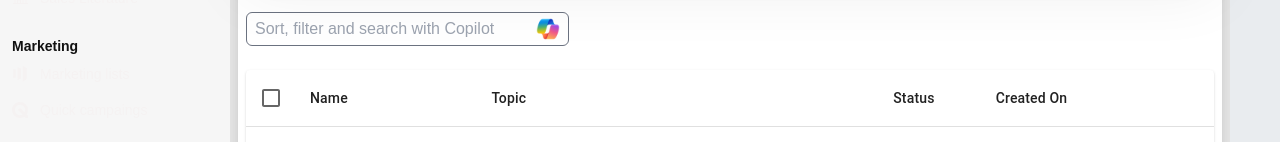
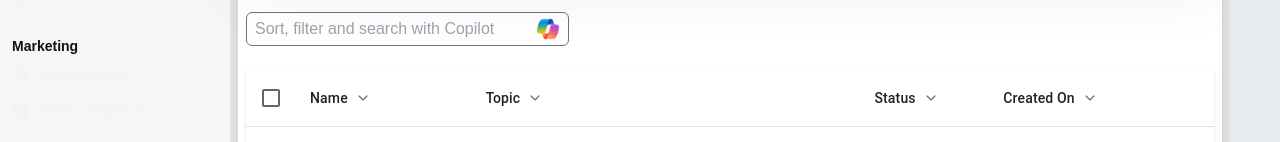
Before and after one commit to mosidrum/worker-gen-test, a Next.js app: page / in a window 1280 px wide. Shown: the part 798-940 px from the top of the page. Built offline with nearby package versions, Linux system fonts and the light colour scheme.

Commit message:
adjust data table

```diff
--- a/src/component/tableView/DataTable.tsx
+++ b/src/component/tableView/DataTable.tsx
@@ -13,6 +13,7 @@ import TablePagination from "@mui/material/TablePagination";
 import { users } from "@/utils";
 import copilot from "../../../public/copilot-icon.png";
 import Image from "next/image";
+import { IoIosArrowDown } from "react-icons/io";
 
 export const DataTable = () => {
   const [selected, setSelected] = useState<string[]>([]);
@@ -88,10 +89,26 @@ export const DataTable = () => {
                     onChange={(e) => handleSelectAllClick(e.target.checked)}
                   />
                 </TableCell>
-                <TableCell>Name</TableCell>
-                <TableCell>Topic</TableCell>
-                <TableCell>Status</TableCell>
-                <TableCell>Created On</TableCell>
+                <TableCell>
+                  <div className="flex items-center">
+                    Name <IoIosArrowDown className="ml-2 text-gray-500" />
+                  </div>
+                </TableCell>
+                <TableCell>
+                  <div className="flex items-center">
+                    Topic <IoIosArrowDown className="ml-2 text-gray-500" />
+                  </div>
+                </TableCell>
+                <TableCell>
+                  <div className="flex items-center">
+                    Status <IoIosArrowDown className="ml-2 text-gray-500" />
+                  </div>
+                </TableCell>
+                <TableCell>
+                  <div className="flex items-center">
+                    Created On <IoIosArrowDown className="ml-2 text-gray-500" />
+                  </div>
+                </TableCell>
               </TableRow>
             </TableHead>
             <TableBody>
```
